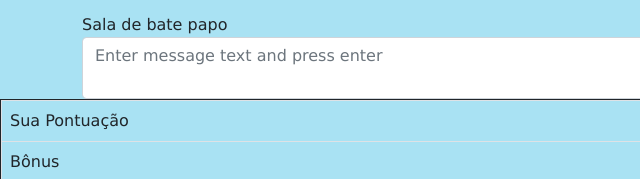
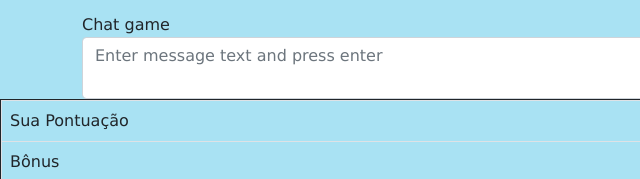
Before and after one commit to gmadeiradev/FunCode-Prototipo, a plain HTML site: page gamificação.html in a window 1280 px wide. Shown: the part 461-640 px from the top of the page, 0-640 px from the left. Drawn offline with nearby package versions, Linux system fonts and the light colour scheme.

Commit message:
gamificação.html
Alteração no chat

```diff
--- a/gamificação.html
+++ b/gamificação.html
@@ -54,7 +54,7 @@
         <div class="col-lg-12">
             <div class="ibox chat-view">
                 <div class="ibox-title">
-                    <small class="pull-right text-muted"></small>Sala de bate papo</div>
+                    <small class="pull-right text-muted"></small>Chat game</div>
                 <div class="ibox-content">
                     <div class="row">
                         <div class="col-md-9 ">
```
